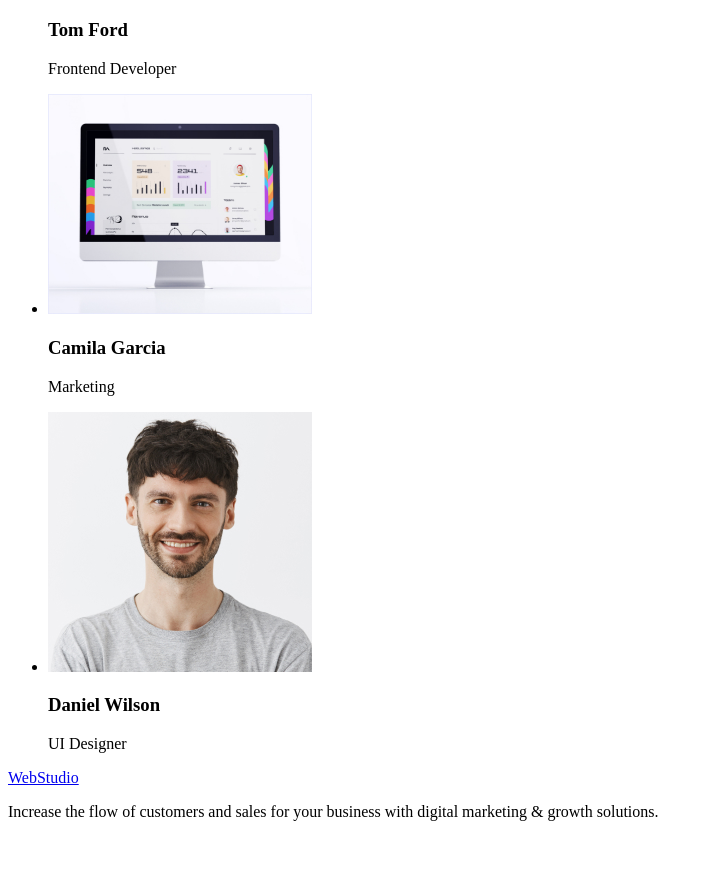
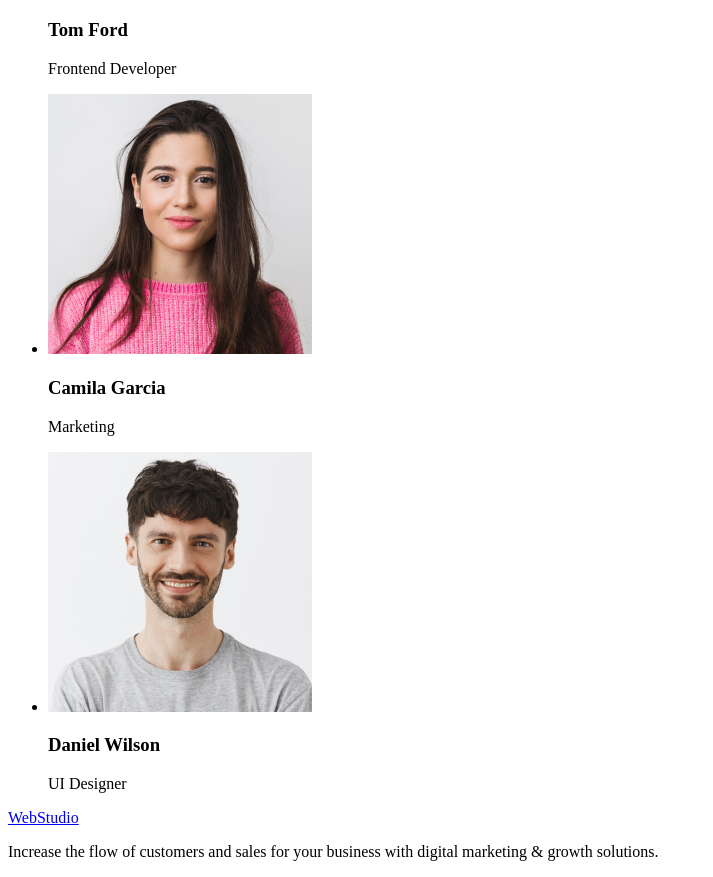
Before and after one commit to OlegShinka/goit-NEWmarkup-hw-01, a plain HTML site: page index.html in a window 1280 px wide. Shown: the part 2212-3089 px from the top of the page, without its empty margins (0-713 px from the left). Before the commit the page ends 3049 px from the top, so only its background shows below. Drawn offline with Linux system fonts and the light colour scheme; files whose address does not match are found by name.

Commit message:
fix path img Camilla

```diff
--- a/index.html
+++ b/index.html
@@ -82,7 +82,8 @@
                     <p>Frontend Developer</p>
                 </li>
                 <li>
-                    <img src="./images/img1.jpg" alt="Camilla" width="264" />
+                    <img src="/Users/macbookair/Documents/GitHub/goit-newMarkup-hw/images/camila.jpg" alt="Camilla"
+                        width="264" />
                     <h3>Camila Garcia</h3>
                     <p>Marketing</p>
                 </li>
```
